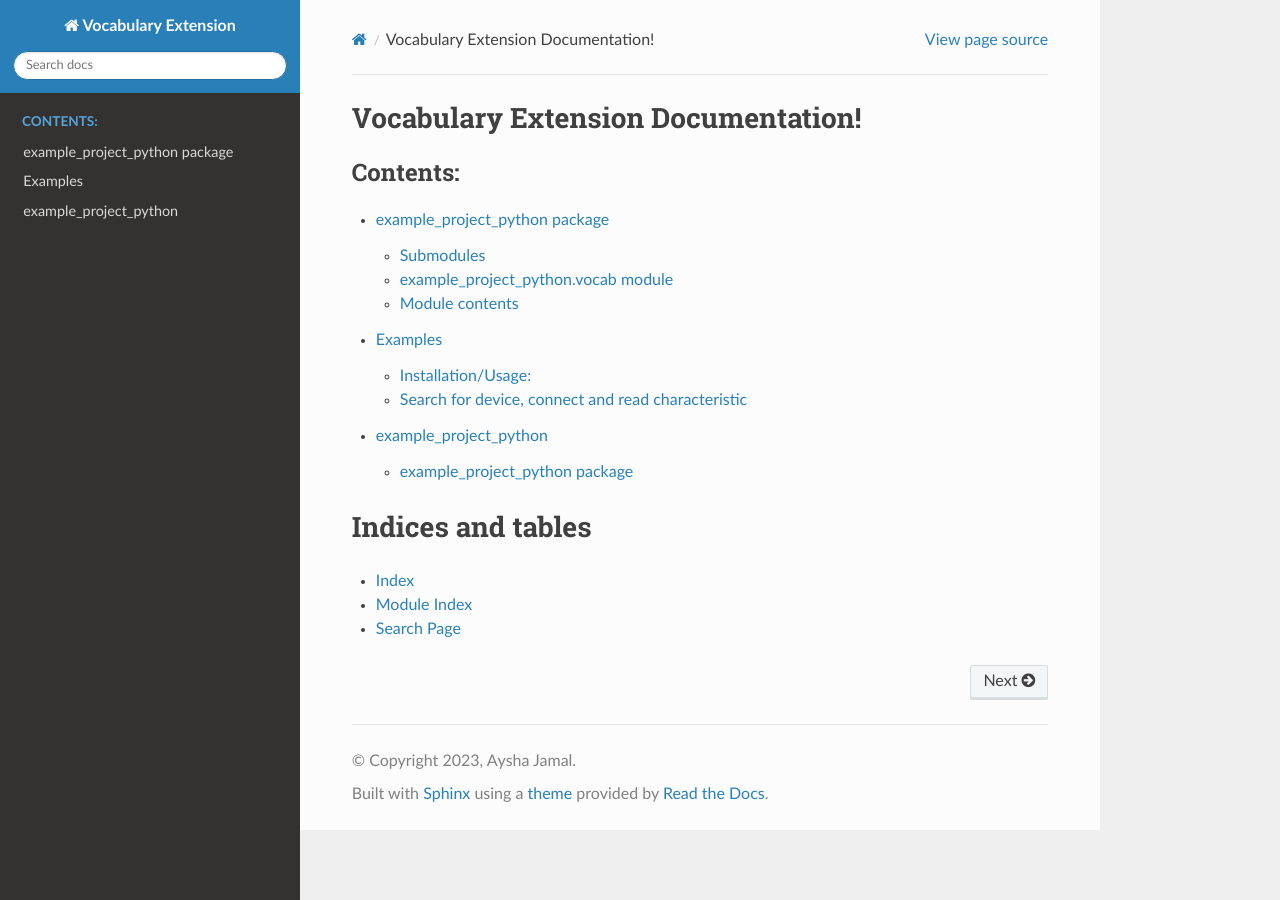
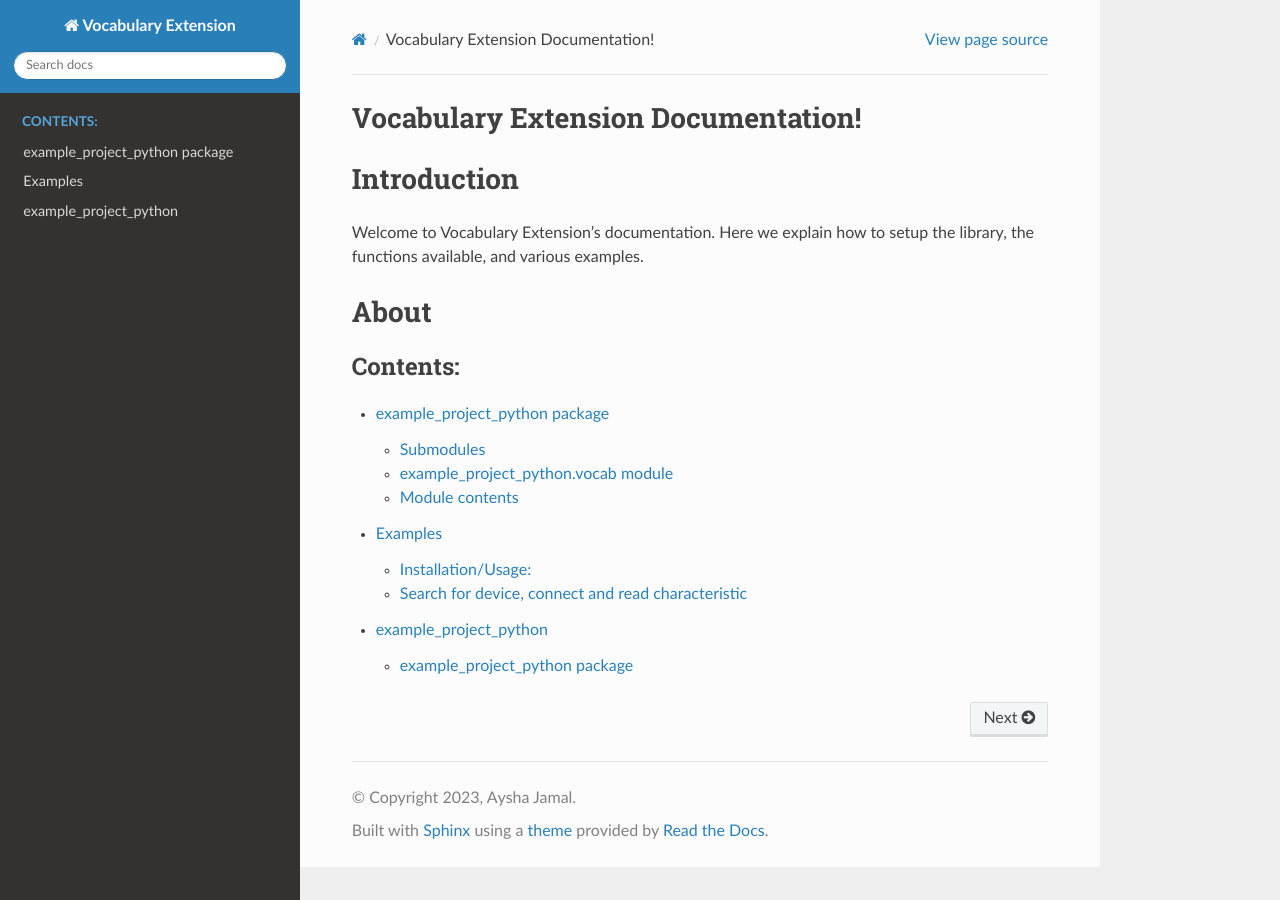
Before and after one commit to ayshajamjam/Vocabulary-Library, a Sphinx documentation site: the page built from docs/source/index.rst, in a window 1280 px wide. Built offline with Sphinx 7.4.7 and the Read the Docs theme 2.0.0, drawn with Linux system fonts in a browser that asks for light colours.

Commit message:
Documentation worksgit add . Need to populate

```diff
--- a/docs/source/conf.py
+++ b/docs/source/conf.py
@@ -8,7 +8,7 @@ from recommonmark.transform import AutoStructify
 import os
 import sys
 
-sys.path.insert(0, os.path.abspath('../../example_project_python/'))
+sys.path.insert(0, os.path.abspath('../../'))
 
 # -- Project information -----------------------------------------------------
 # https://www.sphinx-doc.org/en/master/usage/configuration.html#project-information
@@ -21,7 +21,7 @@ release = '0.1.0'
 # -- General configuration ---------------------------------------------------
 # https://www.sphinx-doc.org/en/master/usage/configuration.html#general-configuration
 
-extensions = ['recommonmark']
+extensions = ['recommonmark', 'sphinx.ext.viewcode', 'sphinx.ext.autodoc']
 source_suffix = ['.rst', '.md']
 
 templates_path = ['_templates']
--- a/docs/source/index.rst
+++ b/docs/source/index.rst
@@ -6,6 +6,14 @@
 Vocabulary Extension Documentation!
 ================================================
 
+Introduction
+==================
+
+Welcome to Vocabulary Extension's documentation. Here we explain how to setup the library, the functions available, and various examples.
+
+About
+==================
+
 .. toctree::
    :maxdepth: 2
    :caption: Contents:
@@ -13,10 +21,3 @@ Vocabulary Extension Documentation!
    example_project_python.rst
    examples.rst
    modules.rst
-
-Indices and tables
-==================
-
-* :ref:`genindex`
-* :ref:`modindex`
-* :ref:`search`
```
